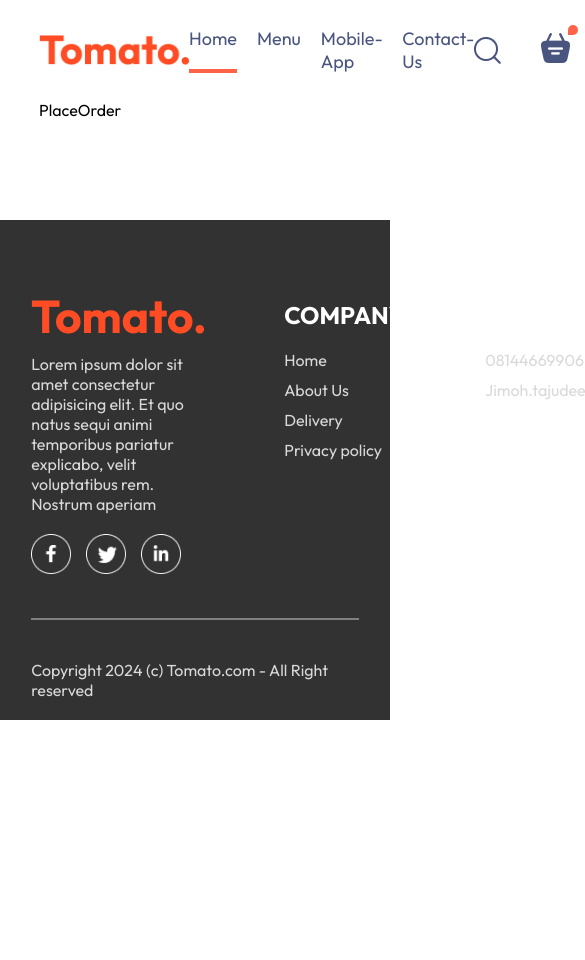
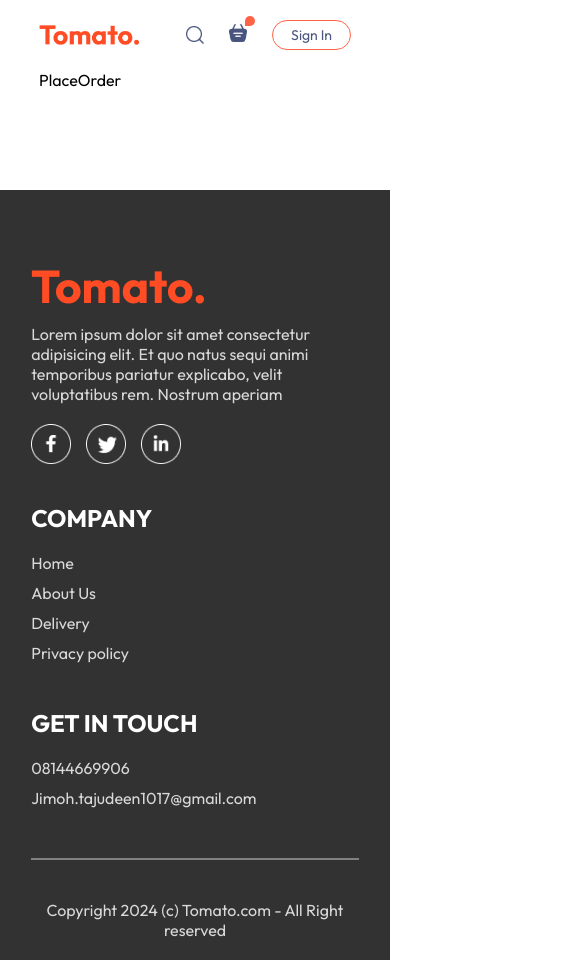
Before and after one commit to Teejay-deen/frontend-food-delivery, a React (Vite) app: page /order in a window 390 px wide. Shown: the top 960 px of the page, 585 px wide, since content can reach past the window. Before the commit the page ends 844 px from the top, so only its background shows below. Built offline with nearby package versions, Linux system fonts and the light colour scheme.

Commit message:
making the project responsive

```diff
--- a/src/components/Footer/Footer.css
+++ b/src/components/Footer/Footer.css
@@ -34,25 +34,39 @@
   cursor: pointer;
 }
 
-.footer-content-right h2, .footer-content-center h2{
+.footer-content-right h2,
+.footer-content-center h2 {
   color: white;
 }
 
-.footer-social-icons img{
+.footer-social-icons img {
   width: 40px;
   margin-right: 15px;
   cursor: pointer;
 }
 
-.footer-social-icons img:hover{
+.footer-social-icons img:hover {
   border: 3px solid tomato;
   border-radius: 50px;
 }
 
-.footer hr{
+.footer hr {
   width: 100%;
   height: 2px;
   margin: 20px 0;
   background-color: gray;
   border: none;
 }
+
+/* making the footer responsive */
+@media (max-width: 750px) {
+  .footer-content {
+    display: flex;
+    flex-direction: column;
+    gap: 35px;
+  }
+
+  .footer-copyright{
+    text-align: center;
+  }
+}
--- a/src/components/Header/Header.css
+++ b/src/components/Header/Header.css
@@ -41,3 +41,34 @@
     background: tomato;
     color: white;
 }
+
+ /* making header section responsive */
+
+ @media (max-width: 1050px) {
+    /* .header{
+            height: 38vw;
+    } */
+
+    .header-content{
+        max-width: 45%;
+    }
+ }
+
+
+
+ @media (max-width: 900px) {
+
+
+    .header-content{
+        max-width: 55%;
+    }
+
+    .header-content p{
+        display: none;
+    }
+
+    .header-content button{
+        padding: 2vw 4vw;
+        /* margin-bottom: 14px; */
+    }
+ }
--- a/src/components/NavBar/NavBar.css
+++ b/src/components/NavBar/NavBar.css
@@ -63,3 +63,87 @@
     right: -8px;
     border-radius: 20px 20px 20px 0px;
 }
+
+/* making the navbar responsive */
+
+@media (max-width: 1050px) {
+    .nav-bar .logo{
+        width: 140px;
+    }
+
+    .navbar-menu{
+        gap: 20px;
+        font-size: 17px;
+    }
+
+    .navbar-right{
+        gap: 30px;
+    }
+
+    .navbar-right img{
+        width: 22px;
+    }
+
+    .navbar-right button{
+        padding: 8px 25px;
+    }
+}
+
+
+
+@media (max-width: 900px) {
+    .nav-bar .logo{
+        width: 120px;
+    }
+
+    .navbar-menu{
+        gap: 20px;
+        font-size: 16px;
+    }
+
+    .navbar-right{
+        gap: 30px;
+    }
+
+    .navbar-right img{
+        width: 20px;
+    }
+
+    .navbar-right button{
+        padding: 7px 20px;
+        font-size: 15px;
+    }
+}
+
+@media (max-width: 750px) {
+    .nav-bar .logo{
+        width: 100px;
+    }
+
+    .navbar-menu{
+        gap: 18px;
+        font-size: 12px;
+    }
+
+    .navbar-right{
+        gap: 25px;
+    }
+
+    .navbar-right img{
+        width: 18px;
+    }
+
+    .navbar-right button{
+        padding: 5px 18px;
+        font-size: 14px;
+    }
+}
+
+@media (max-width: 749px) {
+
+    .navbar-menu{
+       display: none;
+    }
+
+
+}
--- a/src/pages/Menu/Menu.css
+++ b/src/pages/Menu/Menu.css
@@ -54,3 +54,17 @@
     border: 4px solid tomato;
     padding: 3px;
 }
+
+/* making menu section responsive */
+
+@media (max-width:1050px) {
+  .explore-menu{
+    font-size: 15px;
+
+  }
+
+  .explore-menu-text{
+    font-size: 15px;
+    max-width: 100%;
+  }
+}
```
Lines whose indentation alone changed are shown as unchanged.
